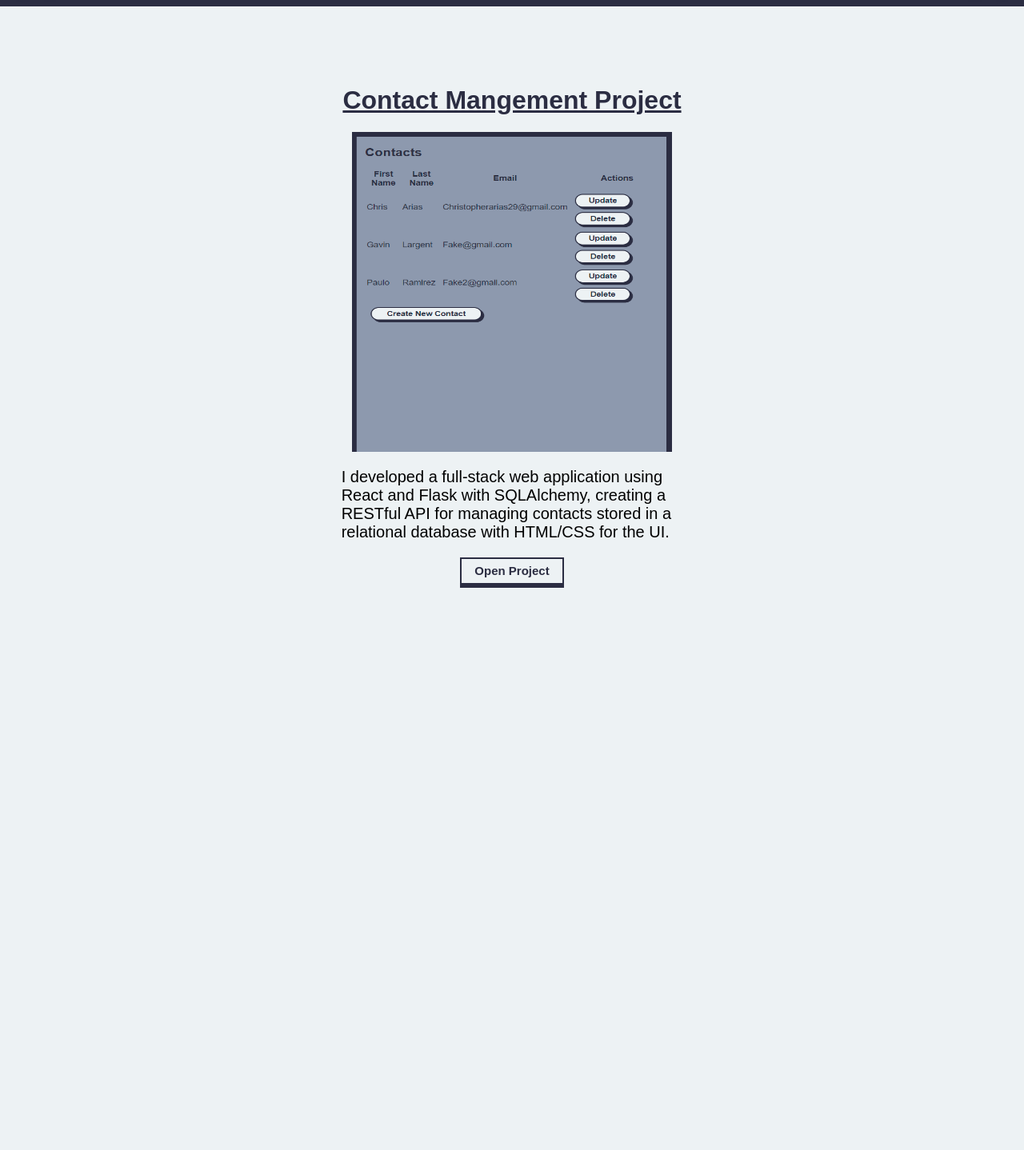
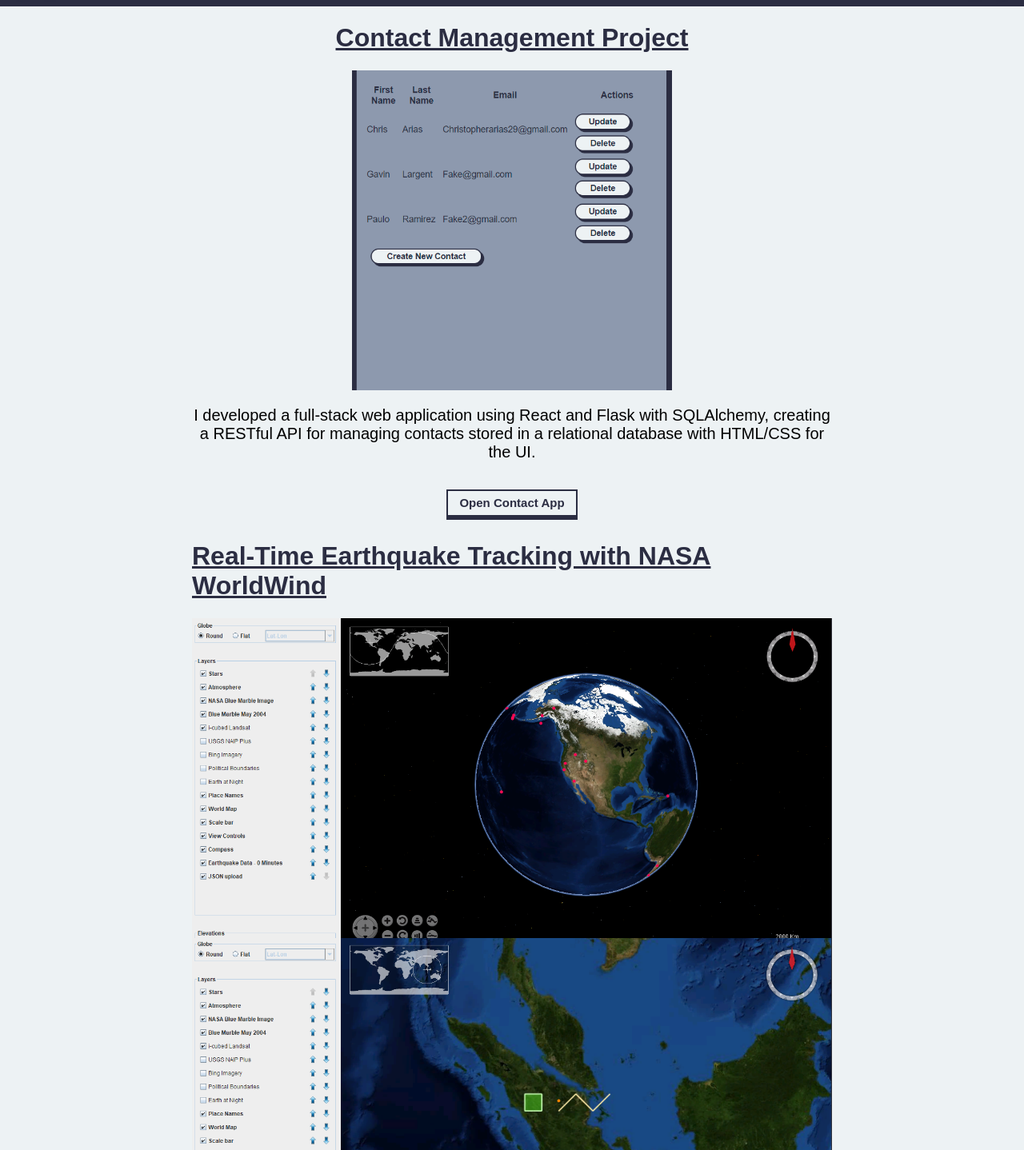
Before and after one commit to ChristopherArias-Hash/PersonalWebsite, a React (Vite) app in the folder frontend/: page /Projects in a window 1280 px wide. Shown: the part 92-1530 px from the top of the page at 80% size. Before the commit the page ends 900 px from the top, so only its background shows below. Built offline with nearby package versions, Linux system fonts and the light colour scheme.

Commit message:
Added new project to project tab, code needs improvement.

```diff
--- a/frontend/src/Home.jsx
+++ b/frontend/src/Home.jsx
@@ -2,6 +2,7 @@ import React, { useEffect } from 'react';
 import Navbar from './components/NavBar';
 import HomeContent from './components/HomeContent';
 import "./Home.css";
+
 
 const NavBarData = [
   { id: 1, welcome: "", home: "HOME", projects: "PROJECTS", gitHub: "GITHUB" },
--- a/frontend/src/Projects.css
+++ b/frontend/src/Projects.css
@@ -1,63 +1,61 @@
 .centered-projects-content {
-    display: flex;
-    flex-direction: column;
-    align-items: center;
-    justify-content: center;
-    grid-row: 2/10;
-    grid-column: 2/2;
+    display: grid;
+    place-items: center; /* Centers items both horizontally and vertically */
+    grid-row: 2 / span 8; /* Adjusted grid row to span 8 rows */
+    grid-column: 2 / span 1; /* Adjusted grid column to span 1 column */
 }
 
 
-.project-headers{
+
+.project-headers {
     text-decoration: underline;
-    color:#2B2D42
-
+    color: #2B2D42;
 }
 
-.project-image{
-
-    width:400px;
+.project-image-contactapp {
+    width: 400px;
     height: 400px;
+    object-fit: cover; /* Ensures the image fills its container without stretching */
 }
 
-.project-texts{
-    font-size: 20px; /*test/
-    font-weight: bold; /* Add this line to make the text bold */
-
+.project-image-worldwind{
+    width: 800px;
+    height: 400px;
+    object-fit: cover; /* Ensures the image fills its container without stretching */
+}
+.project-texts {
+    font-size: 20px;
+    text-align: center; /* Center-aligns text within project descriptions */
 }
 
-.project-buttons{
+.project-buttons {
+    display: inline-block;
+    margin-top: 5px; /* Adds some space between text and buttons */
+}
+
+.project-buttons a {
     background-color: #EDF2F4;
     border: 2px solid #2B2D42;
     border-radius: 0px;
-    box-shadow: #2B2D42 0px 4px 0 0;
+    box-shadow: 0px 4px 0 0 #2B2D42; /* Adjusted box-shadow syntax */
     color: #2B2D42;
     cursor: pointer;
-    display: inline-block;
     font-weight: 600;
     font-size: 15px;
     line-height: 30px;
-    width: 126px;
-
+    width: 160px; /* Increased button width for better readability */
     text-align: center;
     text-decoration: none;
-    user-select: none;
-    -webkit-user-select: none;
-    touch-action: manipulation;
-    position: relative;
-
+    margin: 10px; /* Adds space between buttons */
 }
 
 @media screen and (max-width: 450px) {
-    .project-image{
-
-        width:320px;
+    .project-image {
+        width: 320px;
         height: 400px;
     }
 
-    .project-texts{
-        font-size: 20px; /*test/
-        font-weight: bold; /* Add this line to make the text bold */
-
+    .project-texts {
+        font-size: 16px; /* Reduced font size for smaller screens */
     }
 }
--- a/frontend/src/Projects.jsx
+++ b/frontend/src/Projects.jsx
@@ -1,7 +1,6 @@
 import React, { useEffect } from 'react';
 import Navbar from './components/NavBar';
-import HomeContent from './components/ProjectsContent';
-import ProjectButtons from './components/ProjectButtons';
+import ProjectsContent  from './components/ProjectsContent';
 import "./Projects.css";
 
 const NavBarData = [
@@ -21,12 +20,11 @@ function Projects() {
         <div className="navbar">
           <div className="centered-navbar">
             <Navbar navbar={NavBarData} />
-
           </div>
         </div>
+
         <div className="centered-projects-content">
-        <HomeContent />
-        <ProjectButtons projectbuttons = {projectButtonsData} />
+        <ProjectsContent  />
         </div>
       </div>
     </>
--- a/frontend/src/components/ProjectButtons.jsx
+++ b/frontend/src/components/ProjectButtons.jsx
@@ -1,15 +1,14 @@
+// ProjectButtons.jsx
 import React from "react";
 
 const ProjectButtons = ({ projectbuttons }) => {
     return (
-    <div>
-      <div>
+        <div className="project-buttons-container">
             {projectbuttons.map((item) => (
-          <a href={`https://github.com/ChristopherArias-Hash/Contact-app`} target="_blank" className="project-buttons" key={item.id}>
-            {item.ContactListButton}
+                <a href={`https://github.com/ChristopherArias-Hash/${item.link}`} target="_blank" className="project-buttons" key={item.id}>
+                    {item.buttonText}
                 </a>
             ))}
-      </div>
         </div>
     );
 };
--- a/frontend/src/components/ProjectsContent.jsx
+++ b/frontend/src/components/ProjectsContent.jsx
@@ -1,15 +1,34 @@
+// ProjectsContent.jsx
 import React from "react";
-import ProjectImage from './images/Contactproject.png';
+import ContactAppImage from './images/Contactproject.png';
+import WorldWindImage from './images/Earthquake.png';
+import WorldWindJSONImage from './images/JSONupload.png';
+import ProjectButtons from './ProjectButtons'; // Import ProjectButtons component
 
 const ProjectsContent = () => {
     return (
         <>
+            <div className="centered-projects-content">
+                <h1 className="project-headers">Contact Management Project</h1>
+                <img src={ContactAppImage} alt="Photo of app" className="project-image-contactapp" />
+                <p className="project-texts">I developed a full-stack web application using React and Flask with SQLAlchemy,
+                    creating a RESTful API for managing contacts stored in a relational database with HTML/CSS for the UI.</p>
+                <div className = "project-buttons">
+                <ProjectButtons projectbuttons={[{ id: 1, link: "Contact-app", buttonText: "Open Contact App" }]} />
+                </div>
 
-            <h1 className = "project-headers">Contact Mangement Project</h1>
-            <img src={ProjectImage} alt="Photo of myself" className="project-image" />
-            <p className="project-texts">I developed a full-stack web application using React and Flask with SQLAlchemy,
-                creating a RESTful API for managing contacts stored in a relational database with HTML/CSS for the UI.</p>
 
+                <h1 className="project-headers">Real-Time Earthquake Tracking with NASA WorldWind</h1>
+                <img src={WorldWindImage} alt="Photo of app" className="project-image-worldwind" />
+                <img src={WorldWindJSONImage} alt="Photo of app" className="project-image-worldwind" />
+                <p className="project-texts">A Java application uses NASA's WorldWind SDK to visualize network data and real-time earthquake information from the USGS API.
+                    It provides interactive 3D globe visualization with high-performance rendering for dynamic geospatial data exploration.</p>
+
+
+                <div className = "project-buttons">
+                <ProjectButtons projectbuttons={[{ id: 2, link: "Java-Earthquake-tracker", buttonText: "Open Earthquake Tracker" }]} />
+            </div>
+            </div>
         </>
     );
 };
```
Also changed, not shown: frontend/src/components/images/Earthquake.png (added), frontend/src/components/images/JSONupload.png (added). Lines whose indentation alone changed are shown as unchanged.
